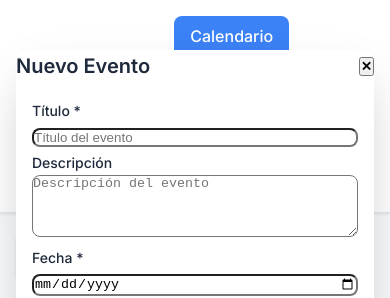
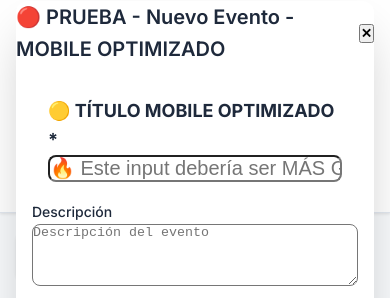
Before and after one commit to andresramirez55/calendar-frontend, a React (Vite) app: page / in a window 390 px wide. Both pictures are taken after a click on the button "➕ Nuevo Evento". Shown: the top 298 px of the page. Built offline with nearby package versions, Linux system fonts and the light colour scheme; no server answers.

Commit message:
🔴 TEST: Visible changes to confirm mobile optimization is working

```diff
--- a/src/components/EventForm/SimpleEventForm.jsx
+++ b/src/components/EventForm/SimpleEventForm.jsx
@@ -130,9 +130,9 @@ const SimpleEventForm = ({ event, onClose }) => {
         }}
       >
         {/* Header */}
-        <div className="px-6 py-4 border-b border-gray-200 flex justify-between items-center">
-          <h2 className="text-xl font-semibold text-gray-900">
-            {event ? 'Editar Evento' : 'Nuevo Evento'}
+        <div className="px-6 py-4 border-b border-gray-200 flex justify-between items-center bg-red-500">
+          <h2 className="text-xl font-semibold text-white">
+            🔴 PRUEBA - {event ? 'Editar Evento' : 'Nuevo Evento'} - MOBILE OPTIMIZADO
           </h2>
           <button
             onClick={onClose}
@@ -146,15 +146,15 @@ const SimpleEventForm = ({ event, onClose }) => {
         <form onSubmit={handleSubmit} className="p-4 sm:p-6">
           <div className="space-y-6">
             {/* Título */}
-            <div>
-              <label className="block text-sm font-medium text-gray-700 mb-3">Título *</label>
+            <div className="bg-yellow-200 p-4 rounded-lg">
+              <label className="block text-lg font-bold text-red-700 mb-3">🟡 TÍTULO MOBILE OPTIMIZADO *</label>
               <input
                 type="text"
                 name="title"
                 value={formData.title}
                 onChange={handleChange}
-                className="w-full px-4 py-3 border border-gray-300 rounded-lg focus:ring-2 focus:ring-blue-500 focus:border-transparent text-base"
-                placeholder="Título del evento"
+                className="w-full px-6 py-4 border-4 border-blue-500 rounded-lg focus:ring-2 focus:ring-blue-500 focus:border-transparent text-xl bg-green-100"
+                placeholder="🔥 Este input debería ser MÁS GRANDE para móvil"
                 required
               />
             </div>
```
